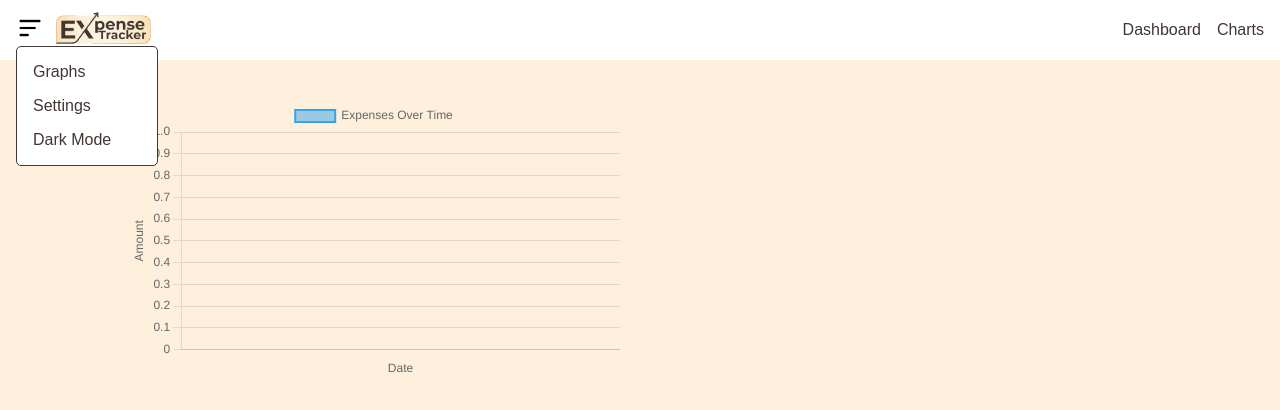
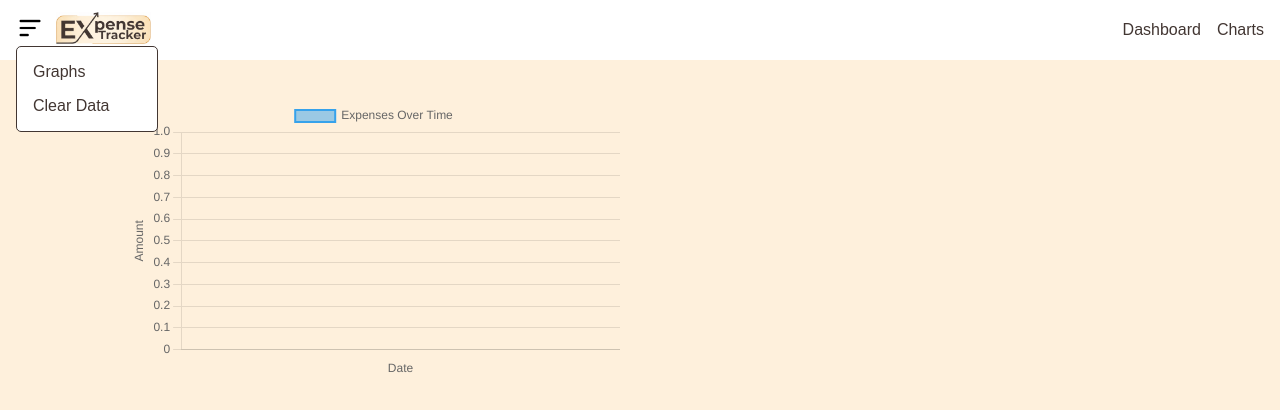
Before and after one commit to rajarshi-tech/Expense-Tracker, a React (Vite) app in the folder expense-tracker/: page /charts in a window 1280 px wide. Both pictures are taken after a click on the picture 30 px from the left and 28 px from the top of the page. Shown: the top 410 px of the page. Built offline with nearby package versions, Linux system fonts and the light colour scheme.

Commit message:
added clearAll, and final css changes

```diff
--- a/expense-tracker/src/components/Header.css
+++ b/expense-tracker/src/components/Header.css
@@ -75,6 +75,23 @@
   width: auto;
 }
 
+.hamburger-item {
+  display: block;
+  padding: 8px 16px;
+  cursor: pointer;
+
+  color: #423632;
+  text-decoration: none;
+
+  transition: all 0.3s;
+}
+
+.hamburger-item:hover {
+  background-color: rgba(72, 72, 72, 0.056);
+
+  transition: all 0.3s;
+}
+
 /* RIGHT SIDE */
 .header-right {
   display: flex;
@@ -98,3 +115,7 @@
   color: #372c29;
   transition: all 0.3s;
 }
+.clear-data:hover {
+  color: rgba(188, 37, 37, 0.905);
+  transition: all 0.3s;
+}
--- a/expense-tracker/src/components/Header.jsx
+++ b/expense-tracker/src/components/Header.jsx
@@ -2,14 +2,16 @@ import HeaderLogo from '../assets/header-logo.png'
 import HamburgerLogoClosed from '../assets/burger-menu-closed.png'
 import HamburgerLogoOpen from '../assets/burger-menu-open.png'
 import { Link } from 'react-router-dom'
-
+import { ExpenseContext } from '../context/ExpenseContext'
 
 import './Header.css'
-import { useState } from 'react';
+import { useContext, useState } from 'react';
 
 export function Header() {
 
   const [state, setState] = useState(false);
+
+  const { deleteTotal } = useContext(ExpenseContext);
 
   return (
     <>
@@ -21,9 +23,13 @@ export function Header() {
               else setState(true);
             }} />
             <div className={"hamburger-menu" + ((state) ? " show-hamburger-menu" : "")}>
-              <div>Graphs</div>
-              <div>Settings</div>
-              <div>Dark Mode</div>
+              <Link className="hamburger-item" to="/charts">Graphs</Link>
+              <div className="hamburger-item clear-data" onClick={() => {
+                if (window.confirm("Clear all expenses?")) {
+                  deleteTotal();
+                  setState(false);
+                }
+              }}>Clear Data</div>
             </div>
           </div>
           <div className="header-logo-container">
--- a/expense-tracker/src/context/ExpenseContext.jsx
+++ b/expense-tracker/src/context/ExpenseContext.jsx
@@ -66,9 +66,13 @@ export function ExpenseProvider({ children }) {
     );
   };
 
+  const deleteTotal = () => {
+    setExpenses([]);
+    localStorage.clear();
+  };
 
   return (
-    <ExpenseContext.Provider value={{ expenses, addExpense, deleteExpense, editExpense }}>
+    <ExpenseContext.Provider value={{ expenses, addExpense, deleteExpense, editExpense, deleteTotal }}>
       {children}
     </ExpenseContext.Provider>
   )
```
